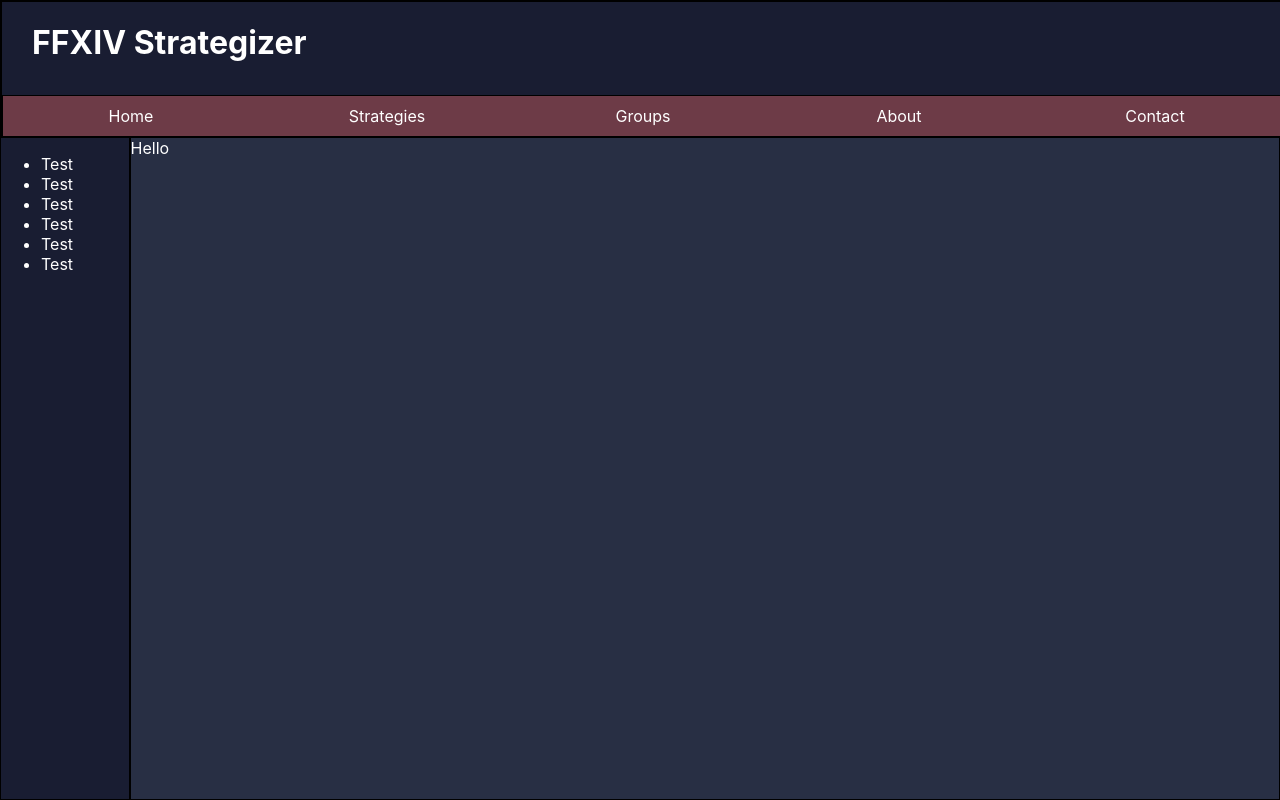
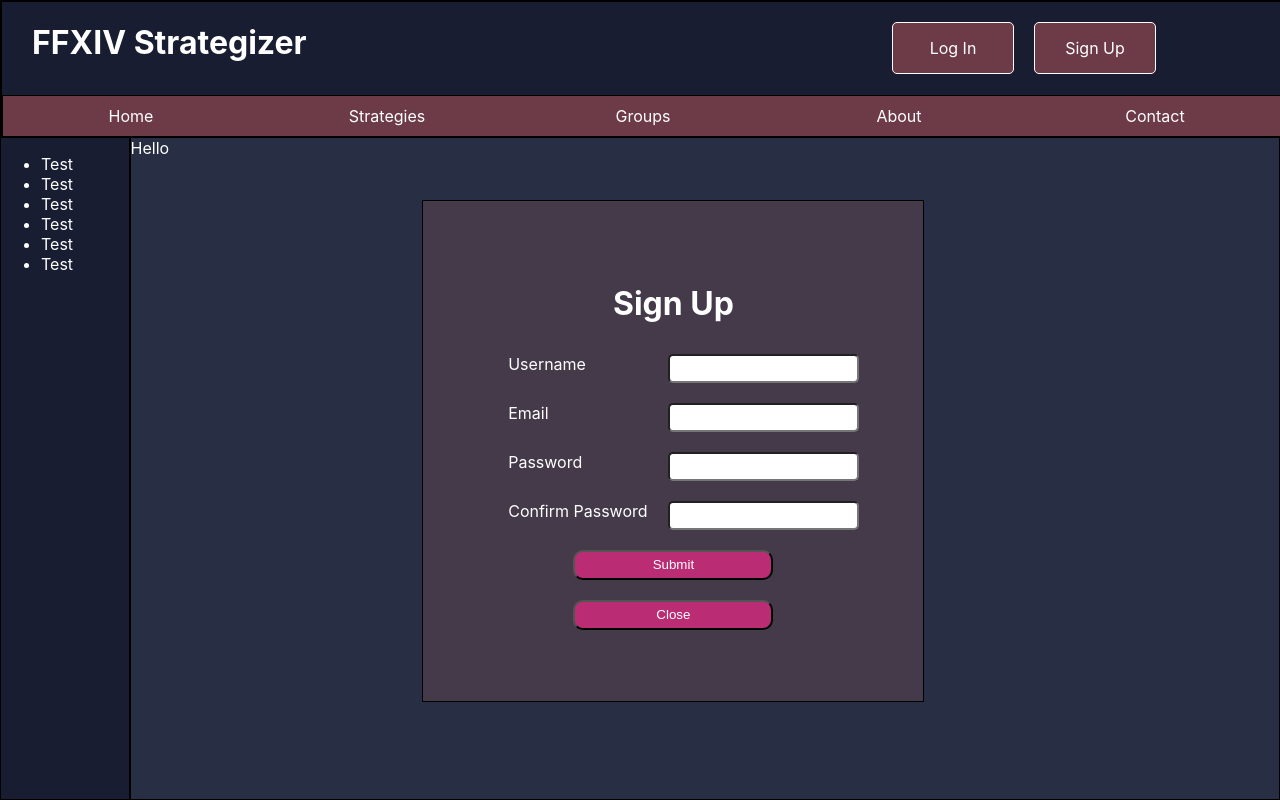
Before and after one commit to lah5175/FFXIV_Strategizer, a React (Create React App) app in the folder client/: page /signup in a window 1280 px wide. Built offline with nearby package versions, Linux system fonts and the light colour scheme.

Commit message:
Feat: Added signup form. Does not currently function.

```diff
--- a/client/src/App.js
+++ b/client/src/App.js
@@ -1,7 +1,9 @@
 import React from 'react';
+import {Route} from 'react-router-dom';
+
 import logo from './logo.svg';
 import './stylesheets/App.css';
-
+import Signup from './components/Signup';
 import Header from './components/Header';
 import Main from './components/Main';
 import Sidebar from './components/Sidebar';
@@ -13,6 +15,7 @@ function App() {
       <div id="app-content">
         <Sidebar />
         <Main />
+        <Route path="/signup" component={Signup} />
       </div>
     </div>
   );
--- a/client/src/components/Header.js
+++ b/client/src/components/Header.js
@@ -1,5 +1,6 @@
 import React from 'react';
 import Navbar from './Navbar';
+import {Link} from 'react-router-dom';
 import '../stylesheets/Header.css';
 
 const Header = props => {
@@ -9,7 +10,10 @@ const Header = props => {
         <div id="header-logo">
           <h1>FFXIV Strategizer</h1>
         </div>
-        <div id="header-buttons"></div>
+        <div id="header-buttons">
+          <Link className="header-btn" to="/login">Log In</Link>
+          <Link className="header-btn" to="/signup">Sign Up</Link>
+        </div>
       </div>
       <Navbar />
     </div>
--- /dev/null
+++ b/client/src/components/Signup.js
@@ -0,0 +1,62 @@
+import React from 'react';
+import '../stylesheets/Signup.css';
+
+class Signup extends React.Component {
+  constructor() {
+    super();
+    this.state = {
+      username: '',
+      email: '',
+      password: '',
+      confirmPassword: '',
+    }
+
+    this.handleChange = this.handleChange.bind(this);
+    this.handleClose = this.handleClose.bind(this);
+  }
+
+  handleChange(event) {
+    this.setState({
+      [event.target.name]: event.target.value,
+    })
+  }
+
+  handleClose() {
+    this.props.history.push("/");
+  }
+
+  render() {
+    return (
+      <div id="signup-div">
+        <h1>Sign Up</h1>
+
+        <form>
+          <div>
+            <label htmlFor="username">Username</label>
+            <input type="text" name="username" value={this.state.username} handleChange={this.handleChange} />
+          </div>
+
+          <div>
+            <label htmlFor="email">Email</label>
+            <input type="text" name="email" value={this.state.email} handleChange={this.handleChange} />
+          </div>
+
+          <div>
+            <label htmlFor="password">Password</label>
+            <input type="password" name="password" value={this.state.password} handleChange={this.handleChange} />
+          </div>
+
+          <div>
+            <label htmlFor="confirmPassword">Confirm Password</label>
+            <input type="password" name="confirmPassword" value={this.state.confirmPassword} handleChange={this.handleChange} />
+          </div>
+
+          <button type="submit">Submit</button>
+          <button type="button" onClick={this.handleClose}>Close</button>
+        </form>
+      </div>
+    )
+  }
+}
+
+export default Signup;
--- a/client/src/stylesheets/App.css
+++ b/client/src/stylesheets/App.css
@@ -14,3 +14,37 @@
 #app-content > div {
   border: 1px solid black;
 }
+
+input {
+  color: black;
+  border-radius: 5px;
+  padding: 5px;
+}
+
+form {
+  display: flex;
+  flex-direction: column;
+}
+
+button {
+  margin: 10px;
+  background-color: #BA2C73;
+  width: 200px;
+  height: 30px;
+  border-radius: 10px;
+  align-self: center;
+}
+
+a {
+  color: white;
+  text-decoration: none;
+  width: 20%;
+  height: 100%;
+  display: flex;
+  justify-content: center;
+  align-items: center;
+}
+
+a:hover {
+  background-color: #BA2C73;
+}
--- a/client/src/stylesheets/Header.css
+++ b/client/src/stylesheets/Header.css
@@ -13,9 +13,27 @@
   height: 70%;
   width: 100%;
   display: flex;
+  justify-content: space-between;
 }
 
 #header-logo {
   width: 30%;
   padding-left: 30px;
 }
+
+#header-buttons {
+  display: flex;
+  margin-right: 100px;
+  align-items: center;
+  width: 300px;
+}
+
+.header-btn {
+  background-color: #6D3B47;
+  width: 100px;
+  height: 30px;
+  margin: 10px;
+  padding: 10px;
+  border: 1px solid white;
+  border-radius: 5px;
+}
--- a/client/src/stylesheets/Navbar.css
+++ b/client/src/stylesheets/Navbar.css
@@ -7,17 +7,3 @@
   align-items: center;
   border: 1px solid black;
 }
-
-a {
-  color: white;
-  text-decoration: none;
-  width: 20%;
-  height: 100%;
-  display: flex;
-  justify-content: center;
-  align-items: center;
-}
-
-a:hover {
-  background-color: #BA2C73;
-}
--- /dev/null
+++ b/client/src/stylesheets/Signup.css
@@ -0,0 +1,24 @@
+#signup-div {
+  z-index: 50;
+  position: fixed;
+  left: 33%;
+  top: 25%;
+  background-color: #453A49;
+  color: white;
+  display: flex;
+  flex-direction: column;
+  width: 500px;
+  height: 500px;
+  justify-content: center;
+  align-items: center;
+  border: 5px solid #BA2C73;
+}
+
+#signup-div div {
+  display: flex;
+  width: 100%;
+  justify-content: space-between;
+  color: black;
+  background-color: #453A49;
+  margin: 10px;
+}
```
